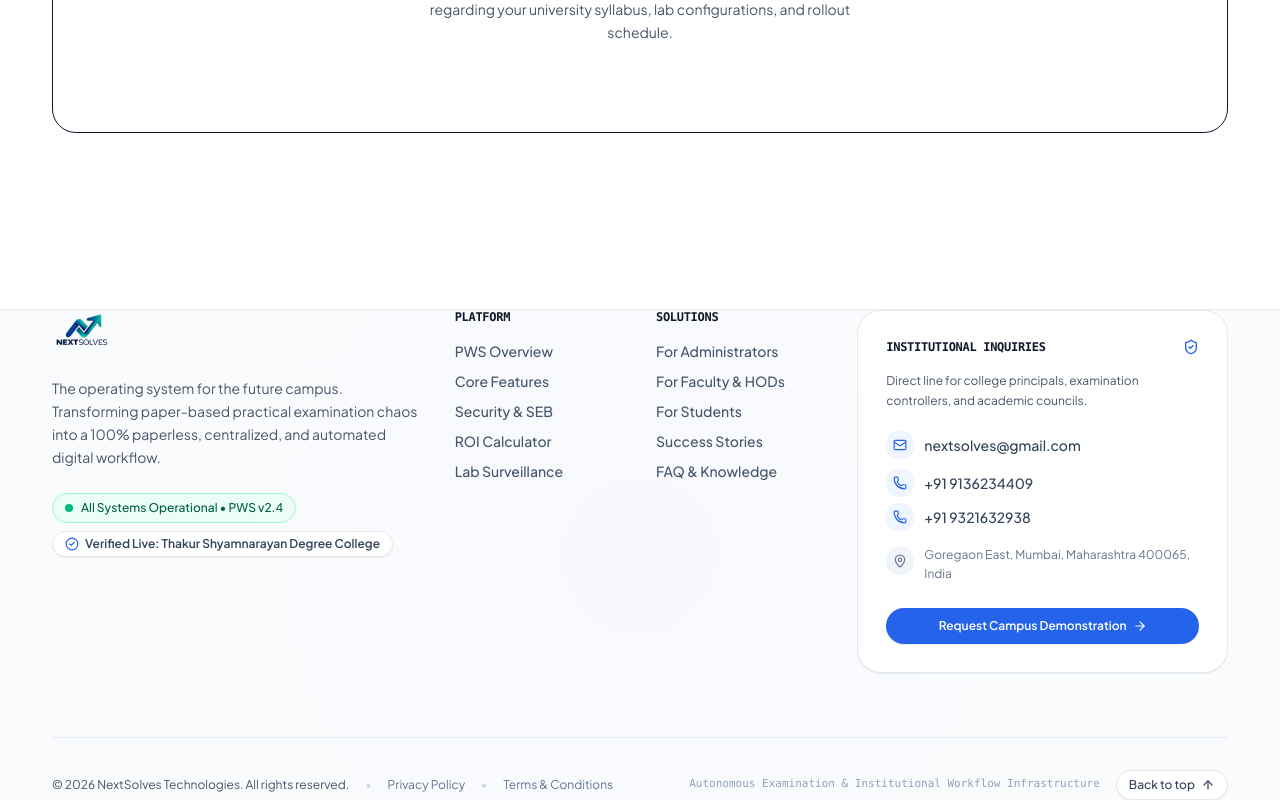
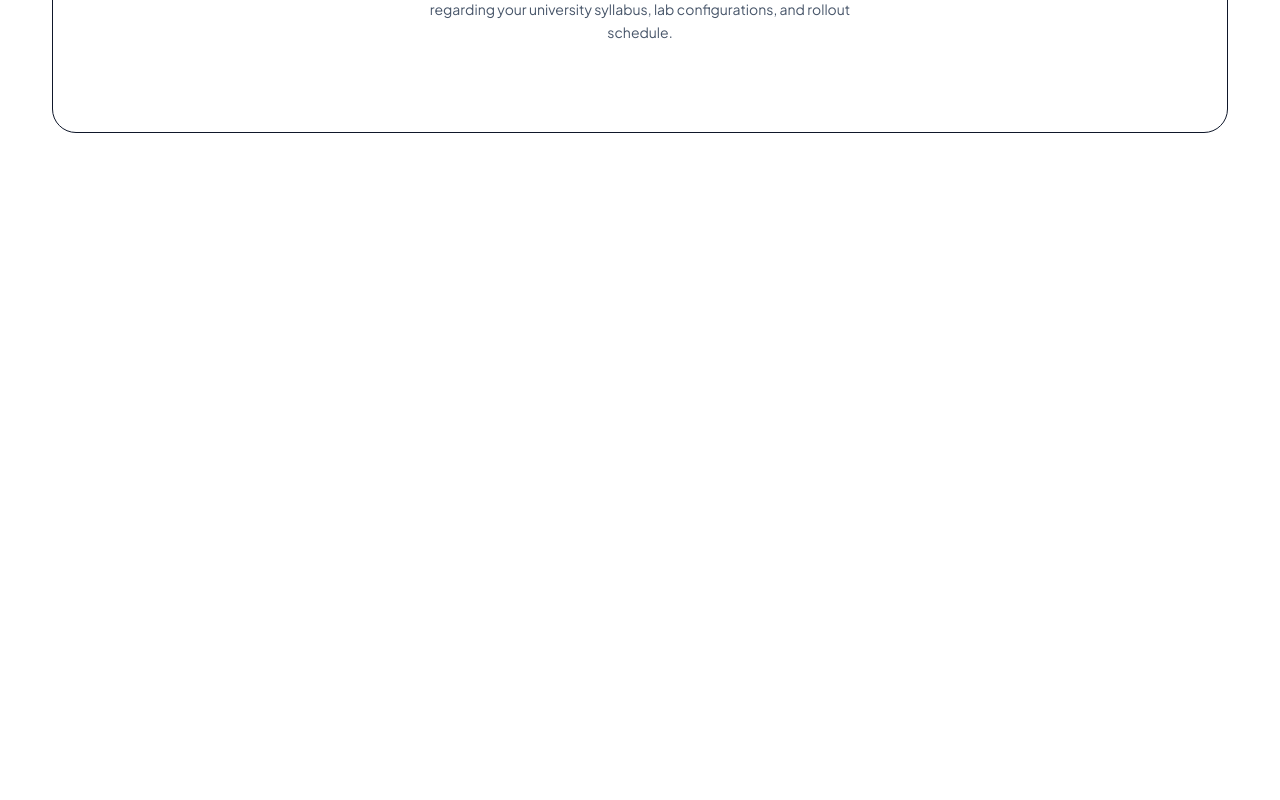
Before and after one commit to AdityaThakur-29/NextSolve, a Next.js app: page /faq in a window 1280 px wide. Shown: the part 1925-2725 px from the top of the page. After the commit the page ends 2649 px from the top, so only its background shows below. Built offline with nearby package versions, Linux system fonts and the light colour scheme.

Commit message:
feat(footer): implement @motion/footer-sticky-reveal under-page reveal effect

```diff
--- a/src/app/page.tsx
+++ b/src/app/page.tsx
@@ -127,7 +127,7 @@ export default function HomePage() {
     <div className="min-h-screen flex flex-col bg-white text-slate-900">
       <Navbar />
 
-      <main className="flex-1">
+      <main className="flex-1 relative z-10 bg-white shadow-xl shadow-slate-900/5">
         {/* ============================================================ */}
         {/* SECTION 1 — HERO (Open, spacious, unboxed) */}
         {/* ============================================================ */}
--- a/src/components/Footer.tsx
+++ b/src/components/Footer.tsx
@@ -1,243 +1,160 @@
-'use client';
-
 import Link from 'next/link';
 import Image from 'next/image';
-import { Mail, Phone, MapPin, CheckCircle2, ArrowUp, ArrowRight, ShieldCheck } from 'lucide-react';
-import { contactInfo } from '@/data/navigation';
+import { Mail, Phone, MapPin, CheckCircle2 } from 'lucide-react';
+import { footerNavigation, contactInfo } from '@/data/navigation';
+import { FooterStickyReveal } from '@/components/ui/footer-sticky-reveal';
 
 export default function Footer() {
-  const scrollToTop = () => {
-    window.scrollTo({ top: 0, behavior: 'smooth' });
-  };
-
   return (
-    <footer className="bg-slate-50/70 border-t border-slate-200/90 text-slate-700 relative overflow-hidden">
-      {/* Subtle background radial pattern */}
-      <div className="absolute inset-0 hero-radial-pattern pointer-events-none opacity-30" />
-
-      <div className="container-custom relative z-10 pt-16 pb-12 sm:pt-20 sm:pb-14">
-        {/* Main 5-Column Grid */}
-        <div className="grid grid-cols-1 md:grid-cols-2 lg:grid-cols-12 gap-10 lg:gap-8 mb-16">
-          {/* Brand & Mission Column (Span 4 on large screens) */}
-          <div className="lg:col-span-4 space-y-5">
+    <FooterStickyReveal>
+      <footer className="bg-slate-50 border-t border-slate-200/80 text-slate-700">
+      <div className="container-custom py-16 sm:py-20">
+        <div className="grid grid-cols-1 md:grid-cols-2 lg:grid-cols-6 gap-10 lg:gap-8">
+          {/* Brand Column */}
+          <div className="lg:col-span-2 space-y-4">
             <Link href="/" className="inline-block">
               <Image
                 src="/assets/logos/nextsolves-brand-logo.png"
                 alt="NextSolves"
-                width={160}
-                height={48}
-                className="h-9 sm:h-10 w-auto object-contain"
+                width={150}
+                height={42}
+                className="h-9 w-auto object-contain"
               />
             </Link>
-
-            <p className="text-sm text-slate-600 leading-relaxed max-w-sm">
-              The operating system for the future campus. Transforming paper-based practical examination chaos into a 100% paperless, centralized, and automated digital workflow.
+            <p className="text-xs sm:text-sm text-slate-500 leading-relaxed max-w-sm">
+              The operating system for the future campus. Transforming paper-based examination chaos into an automated, zero-paper workflow.
             </p>
 
-            {/* Live Operational Status & Institutional Badge */}
-            <div className="space-y-2 pt-1">
-              <div className="inline-flex items-center gap-2 px-3 py-1.5 rounded-full bg-emerald-50 border border-emerald-200 text-emerald-800 text-xs font-medium">
-                <span className="w-2 h-2 rounded-full bg-emerald-500 animate-pulse"></span>
-                <span>All Systems Operational • PWS v2.4</span>
+            <div className="inline-flex items-center gap-1.5 px-3 py-1 rounded-full bg-emerald-50 border border-emerald-200 text-emerald-700 text-xs font-semibold">
+              <CheckCircle2 className="w-3.5 h-3.5" />
+              <span>Verified Deployment • Thakur College</span>
             </div>
 
-              <div>
-                <div className="inline-flex items-center gap-1.5 px-3 py-1 rounded-full bg-white border border-slate-200 text-slate-700 text-xs font-semibold shadow-2xs">
-                  <CheckCircle2 className="w-3.5 h-3.5 text-primary" />
-                  <span>Verified Live: Thakur Shyamnarayan Degree College</span>
-                </div>
+            <div className="pt-2 space-y-2.5 text-xs sm:text-sm">
+              <a
+                href={`mailto:${contactInfo.email}`}
+                className="flex items-center gap-2.5 text-slate-600 hover:text-primary transition-colors"
+              >
+                <Mail className="w-4 h-4 text-slate-400 shrink-0" />
+                {contactInfo.email}
+              </a>
+              {contactInfo.phone.map((p) => (
+                <a
+                  key={p}
+                  href={`tel:${p.replace(/\s/g, '')}`}
+                  className="flex items-center gap-2.5 text-slate-600 hover:text-primary transition-colors"
+                >
+                  <Phone className="w-4 h-4 text-slate-400 shrink-0" />
+                  {p}
+                </a>
+              ))}
+              <div className="flex items-start gap-2.5 text-slate-500">
+                <MapPin className="w-4 h-4 text-slate-400 shrink-0 mt-0.5" />
+                {contactInfo.address}
               </div>
             </div>
           </div>
 
-          {/* Column 2: Platform (Span 2) */}
-          <div className="lg:col-span-2 space-y-4">
-            <h4 className="text-xs font-bold text-slate-900 uppercase tracking-wider font-mono">
-              Platform
+          {/* Product Links */}
+          <div>
+            <h4 className="text-xs font-bold text-slate-900 mb-4 uppercase tracking-wider">
+              Product
             </h4>
             <ul className="space-y-2.5">
-              <li>
+              {footerNavigation.product.map((item) => (
+                <li key={item.href}>
                   <Link
-                  href="/product"
-                  className="text-sm font-medium text-slate-600 hover:text-primary transition-colors duration-200 block"
+                    href={item.href}
+                    className="text-xs sm:text-sm text-slate-600 hover:text-primary transition-colors"
                   >
-                  PWS Overview
+                    {item.label}
                   </Link>
                 </li>
-              <li>
-                <Link
-                  href="/features"
-                  className="text-sm font-medium text-slate-600 hover:text-primary transition-colors duration-200 block"
-                >
-                  Core Features
-                </Link>
-              </li>
-              <li>
-                <Link
-                  href="/security"
-                  className="text-sm font-medium text-slate-600 hover:text-primary transition-colors duration-200 block"
-                >
-                  Security & SEB
-                </Link>
-              </li>
-              <li>
-                <Link
-                  href="/calculator"
-                  className="text-sm font-medium text-slate-600 hover:text-primary transition-colors duration-200 block"
-                >
-                  ROI Calculator
-                </Link>
-              </li>
-              <li>
-                <Link
-                  href="/product"
-                  className="text-sm font-medium text-slate-600 hover:text-primary transition-colors duration-200 block"
-                >
-                  Lab Surveillance
-                </Link>
-              </li>
+              ))}
             </ul>
           </div>
 
-          {/* Column 3: Solutions (Span 2) */}
-          <div className="lg:col-span-2 space-y-4">
-            <h4 className="text-xs font-bold text-slate-900 uppercase tracking-wider font-mono">
+          {/* Solutions Links */}
+          <div>
+            <h4 className="text-xs font-bold text-slate-900 mb-4 uppercase tracking-wider">
               Solutions
             </h4>
             <ul className="space-y-2.5">
-              <li>
+              {footerNavigation.solutions.map((item) => (
+                <li key={item.href}>
                   <Link
-                  href="/for-colleges"
-                  className="text-sm font-medium text-slate-600 hover:text-primary transition-colors duration-200 block"
+                    href={item.href}
+                    className="text-xs sm:text-sm text-slate-600 hover:text-primary transition-colors"
                   >
-                  For Administrators
+                    {item.label}
                   </Link>
                 </li>
-              <li>
-                <Link
-                  href="/for-faculty"
-                  className="text-sm font-medium text-slate-600 hover:text-primary transition-colors duration-200 block"
-                >
-                  For Faculty & HODs
-                </Link>
-              </li>
-              <li>
-                <Link
-                  href="/for-students"
-                  className="text-sm font-medium text-slate-600 hover:text-primary transition-colors duration-200 block"
-                >
-                  For Students
-                </Link>
-              </li>
-              <li>
-                <Link
-                  href="/success"
-                  className="text-sm font-medium text-slate-600 hover:text-primary transition-colors duration-200 block"
-                >
-                  Success Stories
-                </Link>
-              </li>
-              <li>
-                <Link
-                  href="/faq"
-                  className="text-sm font-medium text-slate-600 hover:text-primary transition-colors duration-200 block"
-                >
-                  FAQ & Knowledge
-                </Link>
-              </li>
+              ))}
             </ul>
           </div>
 
-          {/* Column 4: Institutional Direct Contact Card (Span 4) */}
-          <div className="lg:col-span-4 bg-white rounded-3xl p-6 sm:p-7 border border-slate-200/90 shadow-2xs space-y-4">
-            <div className="flex items-center justify-between">
-              <h4 className="text-xs font-bold text-slate-900 uppercase tracking-wider font-mono">
-                Institutional Inquiries
+          {/* Company Links */}
+          <div>
+            <h4 className="text-xs font-bold text-slate-900 mb-4 uppercase tracking-wider">
+              Company
             </h4>
-              <ShieldCheck className="w-4 h-4 text-primary" />
+            <ul className="space-y-2.5">
+              {footerNavigation.company.map((item) => (
+                <li key={item.href}>
+                  <Link
+                    href={item.href}
+                    className="text-xs sm:text-sm text-slate-600 hover:text-primary transition-colors"
+                  >
+                    {item.label}
+                  </Link>
+                </li>
+              ))}
+            </ul>
           </div>
 
-            <p className="text-xs text-slate-500 leading-relaxed">
-              Direct line for college principals, examination controllers, and academic councils.
-            </p>
+          {/* Resources & Legal */}
+          <div>
+            <h4 className="text-xs font-bold text-slate-900 mb-4 uppercase tracking-wider">
+              Resources
+            </h4>
+            <ul className="space-y-2.5 mb-6">
+              {footerNavigation.resources.map((item) => (
+                <li key={item.href}>
+                  <Link
+                    href={item.href}
+                    className="text-xs sm:text-sm text-slate-600 hover:text-primary transition-colors"
+                  >
+                    {item.label}
+                  </Link>
+                </li>
+              ))}
+            </ul>
 
-            <div className="space-y-2.5 text-xs sm:text-sm pt-1">
-              <a
-                href={`mailto:${contactInfo.email}`}
-                className="flex items-center gap-2.5 text-slate-700 hover:text-primary transition-colors duration-200 group"
+            <h4 className="text-xs font-bold text-slate-900 mb-4 uppercase tracking-wider">
+              Legal
+            </h4>
+            <ul className="space-y-2.5">
+              {footerNavigation.legal.map((item) => (
+                <li key={item.href}>
+                  <Link
+                    href={item.href}
+                    className="text-xs sm:text-sm text-slate-600 hover:text-primary transition-colors"
                   >
-                <div className="w-7 h-7 rounded-lg bg-blue-50 text-primary flex items-center justify-center shrink-0 group-hover:bg-primary group-hover:text-white transition-colors">
-                  <Mail className="w-3.5 h-3.5" />
-                </div>
-                <span className="truncate font-medium">{contactInfo.email}</span>
-              </a>
-
-              <div className="flex flex-col gap-1.5">
-                {contactInfo.phone.map((p) => (
-                  <a
-                    key={p}
-                    href={`tel:${p.replace(/\s/g, '')}`}
-                    className="flex items-center gap-2.5 text-slate-700 hover:text-primary transition-colors duration-200 group"
-                  >
-                    <div className="w-7 h-7 rounded-lg bg-blue-50 text-primary flex items-center justify-center shrink-0 group-hover:bg-primary group-hover:text-white transition-colors">
-                      <Phone className="w-3.5 h-3.5" />
-                    </div>
-                    <span className="font-medium">{p}</span>
-                  </a>
+                    {item.label}
+                  </Link>
+                </li>
               ))}
-              </div>
-
-              <div className="flex items-start gap-2.5 text-slate-500 pt-1">
-                <div className="w-7 h-7 rounded-lg bg-slate-100 text-slate-500 flex items-center justify-center shrink-0 mt-0.5">
-                  <MapPin className="w-3.5 h-3.5" />
-                </div>
-                <span className="text-xs leading-relaxed">{contactInfo.address}</span>
+            </ul>
           </div>
         </div>
 
-            <div className="pt-2">
-              <Link
-                href="/contact"
-                className="w-full inline-flex items-center justify-center gap-1.5 py-2.5 px-4 rounded-full bg-primary hover:bg-primary-hover text-white text-xs font-semibold shadow-2xs hover:shadow transition-all"
-              >
-                <span>Request Campus Demonstration</span>
-                <ArrowRight className="w-3.5 h-3.5" />
-              </Link>
-            </div>
-          </div>
-        </div>
-
-        {/* Bottom Legal & Meta Bar */}
-        <div className="pt-8 border-t border-slate-200/90 flex flex-col md:flex-row items-center justify-between gap-4 text-xs text-slate-500">
-          <div className="flex flex-wrap items-center justify-center md:justify-start gap-4">
-            <p>© {new Date().getFullYear()} NextSolves Technologies. All rights reserved.</p>
-            <span className="hidden sm:inline text-slate-300">•</span>
-            <Link href="/privacy-policy" className="hover:text-primary transition-colors">
-              Privacy Policy
-            </Link>
-            <span className="text-slate-300">•</span>
-            <Link href="/terms" className="hover:text-primary transition-colors">
-              Terms & Conditions
-            </Link>
-          </div>
-
-          <div className="flex items-center gap-4">
-            <span className="text-[11px] text-slate-400 font-mono hidden lg:inline">
-              Autonomous Examination & Institutional Workflow Infrastructure
-            </span>
-
-            {/* Back to top button */}
-            <button
-              onClick={scrollToTop}
-              className="inline-flex items-center gap-1.5 px-3 py-1.5 rounded-full bg-white hover:bg-slate-100 text-slate-700 hover:text-slate-900 border border-slate-200 shadow-2xs text-xs font-medium transition-all cursor-pointer"
-              aria-label="Back to top"
-            >
-              <span>Back to top</span>
-              <ArrowUp className="w-3.5 h-3.5" />
-            </button>
-          </div>
+        {/* Bottom Bar */}
+        <div className="mt-14 pt-8 border-t border-slate-200 flex flex-col sm:flex-row items-center justify-between gap-4 text-xs text-slate-500">
+          <p>© {new Date().getFullYear()} NextSolves. All rights reserved.</p>
+          <p>Autonomous Examination & Institutional Workflow Infrastructure.</p>
         </div>
       </div>
       </footer>
+    </FooterStickyReveal>
   );
 }
--- /dev/null
+++ b/src/components/ui/footer-sticky-reveal.tsx
@@ -0,0 +1,73 @@
+'use client';
+
+import React, { useRef, useState, useEffect, ReactNode } from 'react';
+import { motion, useScroll, useTransform } from 'framer-motion';
+
+export interface FooterStickyRevealProps {
+  children: ReactNode;
+  className?: string;
+}
+
+export function FooterStickyReveal({ children, className = '' }: FooterStickyRevealProps) {
+  const containerRef = useRef<HTMLDivElement>(null);
+  const contentRef = useRef<HTMLDivElement>(null);
+  const [height, setHeight] = useState<number>(0);
+
+  useEffect(() => {
+    if (!contentRef.current) return;
+
+    const measureHeight = () => {
+      if (contentRef.current) {
+        setHeight(contentRef.current.offsetHeight);
+      }
+    };
+
+    measureHeight();
+    const resizeObserver = new ResizeObserver(measureHeight);
+    resizeObserver.observe(contentRef.current);
+    window.addEventListener('resize', measureHeight);
+
+    return () => {
+      resizeObserver.disconnect();
+      window.removeEventListener('resize', measureHeight);
+    };
+  }, []);
+
+  const { scrollYProgress } = useScroll({
+    target: containerRef,
+    offset: ['start end', 'end end'],
+  });
+
+  // Smooth Motion: slight Y translation, subtle scale, and gentle fade in as footer is uncovered
+  const y = useTransform(scrollYProgress, [0, 1], [-80, 0]);
+  const opacity = useTransform(scrollYProgress, [0, 0.5, 1], [0.4, 0.85, 1]);
+  const scale = useTransform(scrollYProgress, [0, 1], [0.97, 1]);
+
+  return (
+    <div
+      ref={containerRef}
+      className={`relative w-full ${className}`}
+      style={{
+        height: height > 0 ? `${height}px` : 'auto',
+        clipPath: 'polygon(0% 0, 100% 0%, 100% 100%, 0 100%)',
+      }}
+    >
+      <div
+        className="fixed bottom-0 left-0 w-full z-0 pointer-events-auto"
+        style={{
+          height: height > 0 ? `${height}px` : 'auto',
+        }}
+      >
+        <motion.div
+          ref={contentRef}
+          style={{ y, opacity, scale }}
+          className="w-full h-full will-change-transform"
+        >
+          {children}
+        </motion.div>
+      </div>
+    </div>
+  );
+}
+
+export default FooterStickyReveal;
```
Lines whose indentation alone changed are shown as unchanged.
